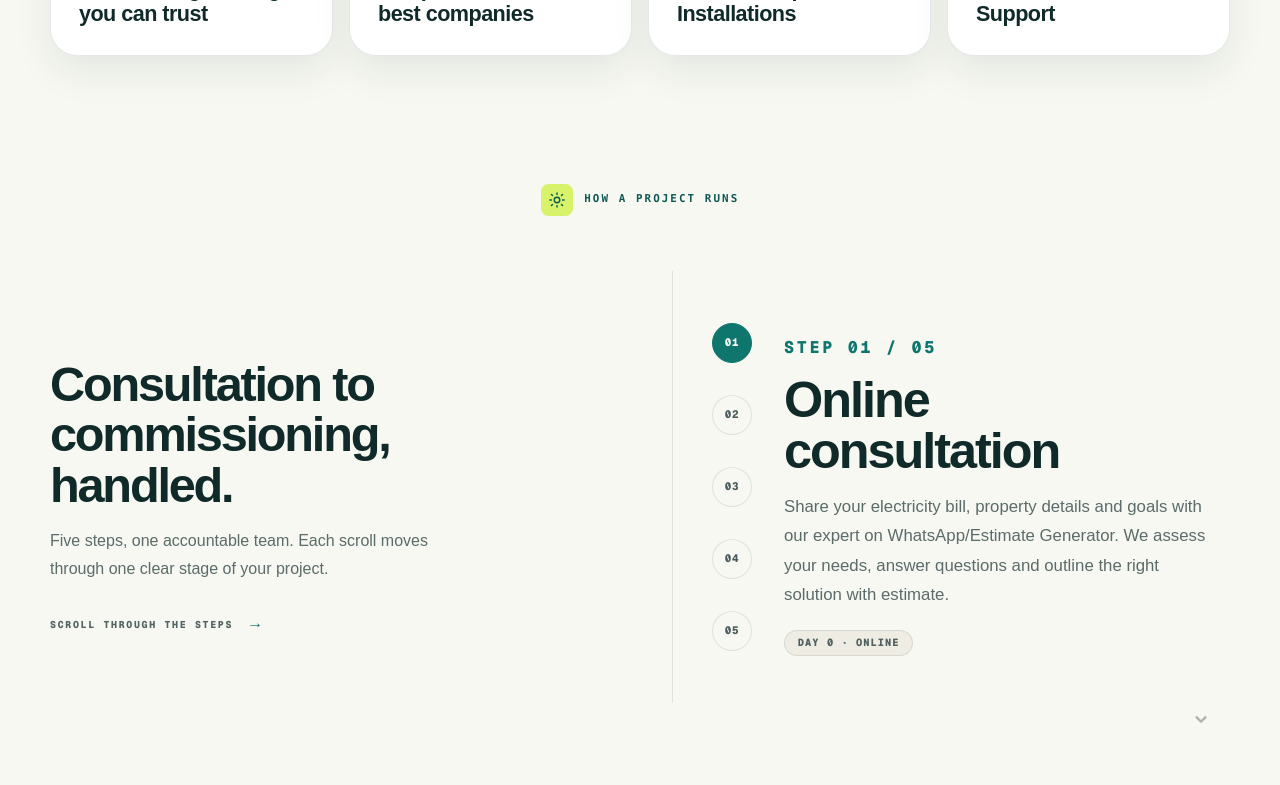
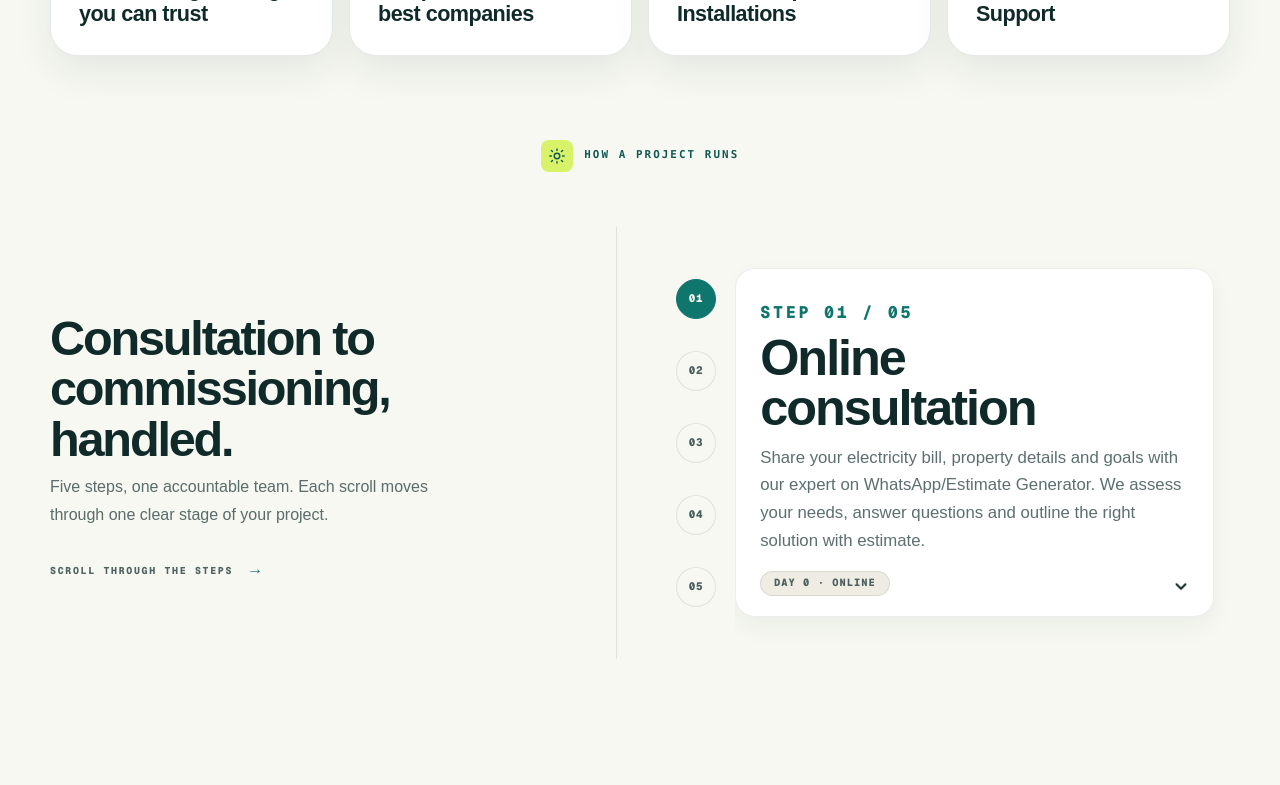
Before and after one commit to AmanG-04/caatweb, a Next.js app: page / in a window 1280 px wide. Shown: the part 1120-1905 px from the top of the page. Built offline with nearby package versions, Linux system fonts and the light colour scheme; a web font is replaced by a local one.

Commit message:
feat: update project timeline styles and improve layout; adjust spacing and margins for better readability

```diff
--- a/app/globals.css
+++ b/app/globals.css
@@ -144,37 +144,37 @@ nav a { font-weight: 600; }
 .solar-process-card h3 { margin-top: .8rem; font-size: 1.25rem; font-weight: 800; }
 .solar-process-description { margin-top: 1.2rem; color: #aeb7d5; font-size: 1rem; line-height: 1.8; }
 .solar-process-footer { margin-top: 3.5rem; color: #6e7ba8; text-align: center; font: .7rem monospace; letter-spacing: .28em; }
-.project-timeline { display: grid; min-height: 0; align-items: center; scroll-margin-top: 7.5rem; background: #f7f8f2; padding: 3.5rem 0 2rem; color: #102a2a; }
+.project-timeline { display: grid; min-height: 0; align-items: center; scroll-margin-top: 7.5rem; background: #f7f8f2; padding: .75rem 0 .5rem; color: #102a2a; }
 .project-timeline h2 { margin-top: 1rem; max-width: 42rem; font-size: clamp(2.5rem, 5vw, 4rem); font-weight: 900; line-height: 1; letter-spacing: -.05em; }
-.project-timeline-intro { margin-top: 1rem; max-width: 38rem; color: rgba(16,42,42,.62); line-height: 1.7; }
+.project-timeline-intro { margin-top: 0.5rem; max-width: 38rem; color: rgba(16,42,42,.62); line-height: 1.7; }
 .project-timeline-layout { grid-template-columns: minmax(0, 1fr); align-items: center; }
 .project-timeline-intro-column { max-width: 27rem; }
 .project-timeline-intro-column .section-title { max-width: 26rem; font-size: clamp(2.35rem, 3.8vw, 3.65rem); line-height: 1.04; }
 .project-timeline-intro-column .section-copy { max-width: 25rem; }
-.project-timeline-experience { position: relative; display: grid; grid-template-columns: auto minmax(0, 1fr); gap: clamp(1.5rem, 2.5vw, 2.5rem); max-width: 58rem; padding-left: clamp(1.25rem, 4.5vw, 2.5rem); }
-.project-timeline-experience::before { position: absolute; top: 50%; left: 0; width: 1px; height: clamp(27rem, 16vw, 10rem); background: rgba(26,45,45,.1); content: ""; transform: translateY(-50%); }
+.project-timeline-experience { position: relative; display: grid; grid-template-columns: auto minmax(0, 1fr); gap: clamp(.75rem, 1.5vw, 1.25rem); max-width: 58rem; padding-left: .25rem; }
+.project-timeline-experience::before { position: absolute; top: 50%; left: -10%; width: 1px; height: clamp(27rem, 16vw, 10rem); background: rgba(26,45,45,.1); content: ""; transform: translateY(-50%); }
 .project-timeline-rail { display: flex; flex-direction: column; align-self: center; gap: 2rem; width: 2.5rem; color: rgba(16,42,42,.75); font: 800 .68rem/1 var(--font-mono); letter-spacing: .06em; }
 .project-timeline-rail button { position: relative; display: grid; width: 2.5rem; height: 2.5rem; place-items: center; cursor: pointer; border: 1px solid rgba(16,42,42,.1); border-radius: 999px; background: #f7f8f2; color: inherit; font: inherit; letter-spacing: inherit; transition: color .28s ease, background .28s ease, border-color .28s ease; }
 .project-timeline-rail button:hover, .project-timeline-rail button:focus-visible { border-color: #0f766e; color: #0f766e; outline: none; }
 .project-timeline-rail button.is-active { border-color: #0f766e; background: #0f766e; color: #f7f8f2; }
-.project-timeline-viewport { height: min(38rem, 72vh); min-height: 29rem; overflow-y: auto; scroll-snap-type: y mandatory; -webkit-mask-image: linear-gradient(to bottom, transparent, #000 8%, #000 84%, transparent); mask-image: linear-gradient(to bottom, transparent, #000 8%, #000 84%, transparent); }
+.project-timeline-viewport { height: min(38rem, 72vh); min-height: 29rem; overflow-y: auto; scroll-snap-type: y mandatory; }
 .project-timeline-viewport::-webkit-scrollbar { display: none; }
-.project-timeline-step { position: relative; display: grid; min-height: 100%; grid-template-columns: minmax(0, 1fr); align-items: center; padding: 2rem 1rem 2rem 0; scroll-snap-align: start; scroll-snap-stop: always; opacity: 1; transition: opacity .22s ease; }
+.project-timeline-step { position: relative; display: grid; min-height: 100%; grid-template-columns: minmax(0, 1fr); align-items: center; padding: 1rem 1rem 1rem 0; scroll-snap-align: start; scroll-snap-stop: always; opacity: 1; transition: opacity .22s ease; }
 .project-timeline-step.is-active { opacity: 1; }
-.project-timeline-content { max-width: 42rem; }
-.project-timeline-next { position: absolute; right: .8rem; bottom: 1.1rem; display: grid; width: 2rem; height: 2rem; place-items: center; cursor: pointer; border: 0; background: transparent; color: #102a2a; transition: color .2s ease, transform .2s ease; }
+.project-timeline-content { position: relative; width: 100%; max-width: 44rem; margin-left: 0; border: 1px solid rgba(16,42,42,.08); border-radius: 1.25rem; background: #fff; padding: 1.25rem 1.5rem; box-shadow: 0 10px 24px rgba(16,42,42,.05); }
+.project-timeline-next { position: absolute; right: 1rem; bottom: 1rem; display: grid; width: 2rem; height: 2rem; place-items: center; cursor: pointer; border: 0; background: transparent; color: #102a2a; transition: color .2s ease, transform .2s ease; }
 .project-timeline-next svg { stroke-width: 2.8; animation: project-timeline-scroll-cue 1.5s ease-in-out infinite; }
 .project-timeline-next:hover { color: #0f766e; transform: translateY(1px); }
 .project-timeline-next:focus-visible { color: #0f766e; outline: 2px solid #0f766e; outline-offset: 3px; }
 @keyframes project-timeline-scroll-cue { 0%, 100% { transform: translateY(-2px); } 50% { transform: translateY(3px); } }
 .project-timeline-counter { margin: 0; color: #0f766e !important; font: 800 .67rem/1 var(--font-mono); letter-spacing: .16em; }
-.project-timeline-step h3 { margin-top: .8rem; font-size: clamp(1.8rem, 4vw, 3.15rem); font-weight: 900; line-height: 1; letter-spacing: -.04em; }
-.project-timeline-step p { margin-top: 1rem; max-width: 40rem; color: rgba(16,42,42,.68); font-size: 1.05rem; line-height: 1.75; }
-.project-timeline-step span { display: inline-block; margin-top: 1.3rem; border: 1px solid rgba(16,42,42,.1); border-radius: 999px; background: #efece4; padding: .42rem .8rem; color: rgba(16,42,42,.72); font: 800 .65rem/1 var(--font-mono); letter-spacing: .1em; }
+.project-timeline-step h3 { margin-top: .35rem; font-size: clamp(1.8rem, 4vw, 3.15rem); font-weight: 900; line-height: 1; letter-spacing: -.04em; }
+.project-timeline-step p { margin-top: .65rem; max-width: 40rem; color: rgba(16,42,42,.68); font-size: 1.05rem; line-height: 1.65; }
+.project-timeline-step span { display: inline-block; margin-top: 1rem; border: 1px solid rgba(16,42,42,.1); border-radius: 999px; background: #efece4; padding: .42rem .8rem; color: rgba(16,42,42,.72); font: 800 .65rem/1 var(--font-mono); letter-spacing: .1em; }
 .project-timeline-hint { margin: 2rem 0 0; color: rgba(16,42,42,.72); font: 800 .62rem/1 var(--font-mono); letter-spacing: .17em; }
 .project-timeline-hint span { margin-left: .4rem; color: #0f766e; font-size: 1rem; }
-@media (min-width: 960px) { .project-timeline-layout { grid-template-columns: minmax(0, 1fr) minmax(0, 1fr); } .project-timeline-intro-column { position: sticky; top: 8rem; } .project-timeline-viewport { height: min(34rem, calc(100svh - 17rem)); min-height: 27rem; } }
-@media (max-width: 959px) { .project-timeline { padding: 4rem 0 2.5rem; } .project-timeline-intro-column { margin-inline: auto; text-align: center; } .project-timeline-intro-column .section-title, .project-timeline-intro-column .section-copy { margin-inline: auto; } .project-timeline-hint { text-align: center; } .project-timeline-experience { display: block; max-width: 42rem; margin: 1.75rem auto 0; padding-left: 0; } .project-timeline-experience::before { display: none; } .project-timeline-rail { display: flex; flex-flow: row wrap; justify-content: center; align-self: auto; gap: .6rem; width: auto; margin-bottom: 1rem; } .project-timeline-viewport { height: min(30rem, 60svh); min-height: 23rem; overflow-y: auto; scroll-snap-type: y mandatory; -webkit-mask-image: none; mask-image: none; } .project-timeline-viewport::-webkit-scrollbar { display: none; } .project-timeline-step { min-height: 100%; margin: 0; border: 1px solid rgba(16,42,42,.1); border-radius: 1.25rem; background: #fff; padding: 1.25rem; text-align: center; scroll-snap-align: start; scroll-snap-stop: always; } .project-timeline-content { margin-inline: auto; } }
+@media (min-width: 960px) { .project-timeline-layout { grid-template-columns: minmax(0, 1fr) minmax(0, 1fr); } .project-timeline-intro-column { position: sticky; top: 8rem; } .project-timeline-viewport { height: min(34rem, calc(100svh - 17rem)); min-height: 30rem; } }
+@media (max-width: 959px) { .project-timeline { padding: 1.5rem 0 1rem; } .project-timeline-intro-column { margin-inline: auto; text-align: center; } .project-timeline-intro-column .section-title, .project-timeline-intro-column .section-copy { margin-inline: auto; } .project-timeline-hint { text-align: center; } .project-timeline-experience { display: block; max-width: 42rem; margin: 1.75rem auto 0; padding-left: 0rem; } .project-timeline-experience::before { display: none; } .project-timeline-rail { display: flex; flex-flow: row wrap; justify-content: center; align-self: auto; gap: .6rem; width: auto; margin-bottom: 1rem; } .project-timeline-viewport { height: min(30rem, 60svh); min-height: 23rem; overflow-y: auto; scroll-snap-type: y mandatory; -webkit-mask-image: none; mask-image: none; } .project-timeline-viewport::-webkit-scrollbar { display: none; } .project-timeline-step { min-height: 100%; margin: 0; padding: 1.25rem; text-align: center; scroll-snap-align: start; scroll-snap-stop: always; } .project-timeline-content { width: 100%; margin-inline: auto; padding: 1.35rem 1.25rem; } }
 @media (max-width: 900px) { .solar-process-grid { grid-template-columns: repeat(2, 1fr); gap: 1.2rem; } .solar-process-grid::before { display: none; } }
 @media (max-width: 560px) { .solar-process { padding-top: 4rem; } .solar-process-grid { grid-template-columns: 1fr; margin-top: 3rem; } }
 .solar-scene { position: relative; overflow: hidden; border: 1px solid rgba(15,118,110,.28); border-radius: 1.5rem; background: #082a39; box-shadow: 0 24px 70px rgba(16,42,42,.18); }
--- a/components/project-timeline.tsx
+++ b/components/project-timeline.tsx
@@ -73,16 +73,16 @@ export function ProjectTimeline() {
   }, []);
 
   return (
-    <section id="process" className="project-timeline">
+    <section id="process" className="project-timeline" >
       <div className="container-wide">
         <div className="text-center">
           <p className="section-kicker">How a project runs</p>
         </div>
         <div className="project-timeline-layout mt-0 grid gap-10 lg:gap-16">
           <div className="project-timeline-intro-column xl:max-w-none">
-<h3 className="section-title !mt-4 !max-w-none">
+<h3 className="section-title !mt-1 !max-w-none">
   Consultation&nbsp;to commissioning, handled.
-</h3>          <p className="section-copy">Five steps, one accountable team. Each scroll moves through one clear stage of your project.</p>
+</h3>          <p className="section-copy !mt-2">Five steps, one accountable team. Each scroll moves through one clear stage of your project.</p>
           <p className="project-timeline-hint" aria-hidden="true">SCROLL THROUGH THE STEPS <span>→</span></p>
         </div>
           <div className="project-timeline-experience">
@@ -108,7 +108,6 @@ export function ProjectTimeline() {
                   <h3>{title}</h3>
                   <p>{body}</p>
                   <span>{duration}</span>
-                </div>
                   {index === activeStep && index < steps.length - 1 ? (
                     <button
                       type="button"
@@ -120,6 +119,7 @@ export function ProjectTimeline() {
                       <ChevronDown size={18} aria-hidden="true" />
                     </button>
                   ) : null}
+                </div>
               </article>
             ))}
           </div>
```
Lines whose indentation alone changed are shown as unchanged.
